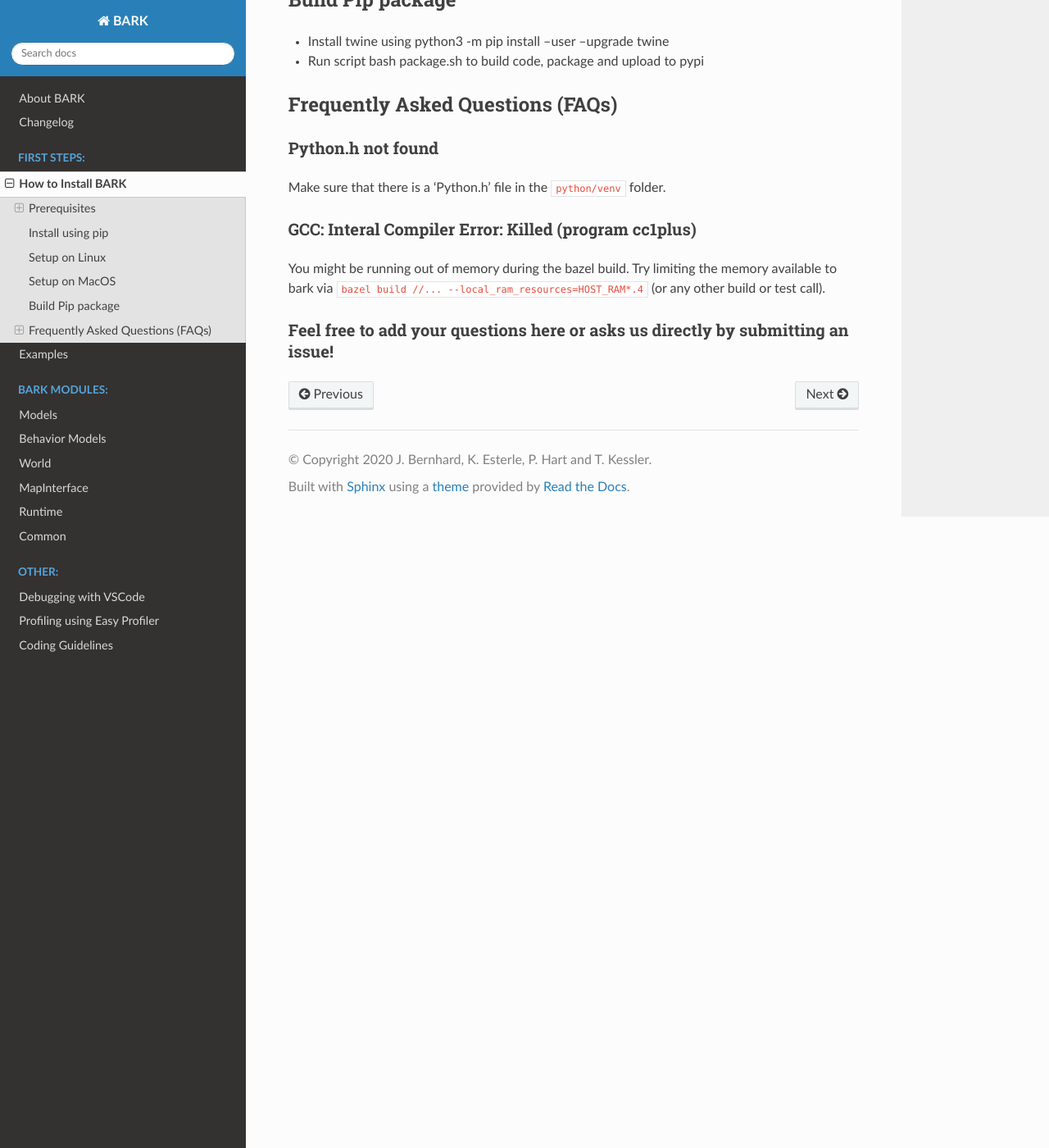
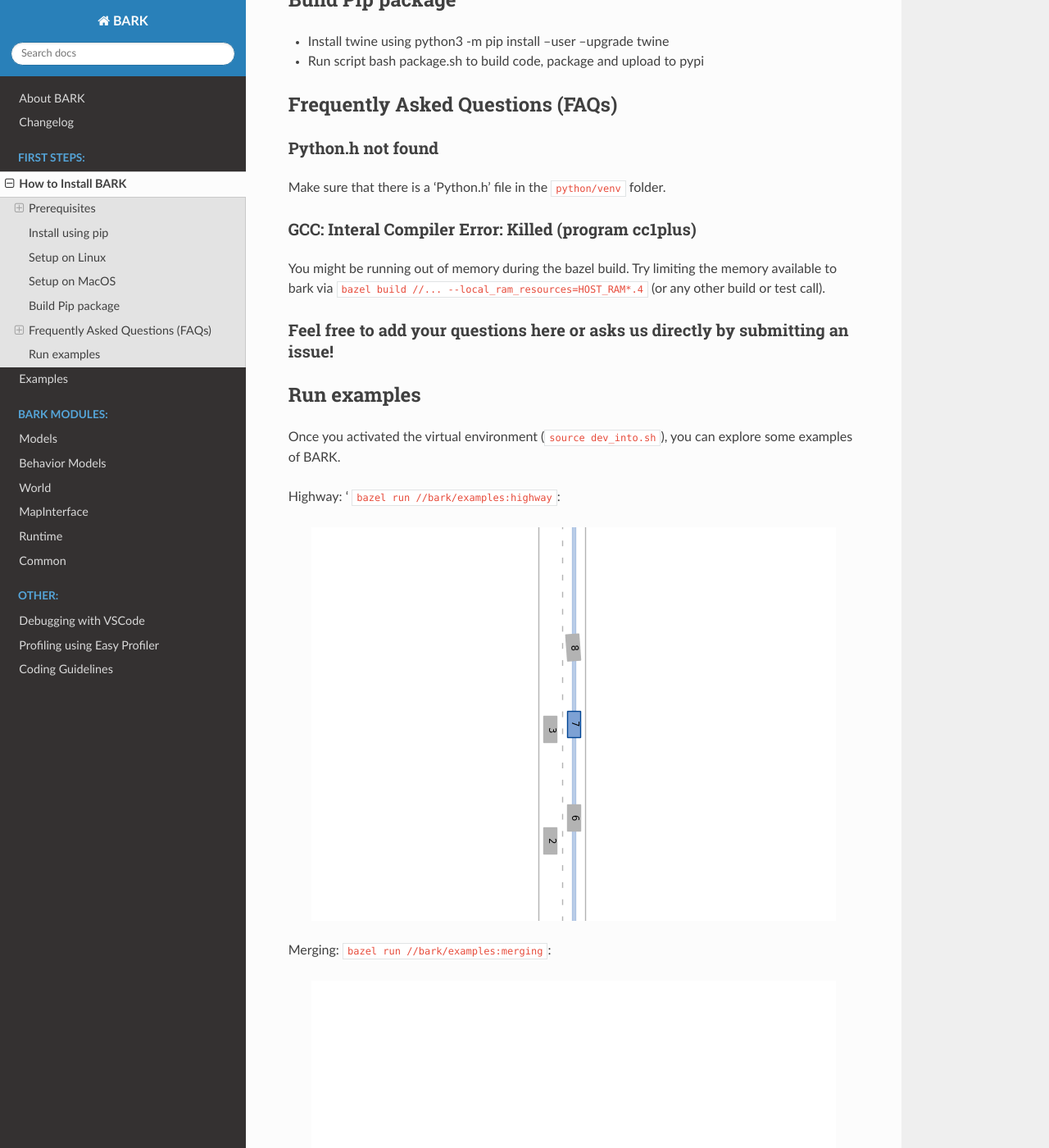
Before and after one commit to bark-simulator/bark, a Sphinx documentation site: the page built from docs/source/installation.md, in a window 1280 px wide and 1400 px high, scrolled down 1357 px. Shown: the whole window at 82% size. Built offline with Sphinx 7.4.7 and the Read the Docs theme 2.0.0, drawn with Linux system fonts in a browser that asks for light colours; some of the changed text lies outside the part shown.

```diff
--- a/docs/source/installation.md
+++ b/docs/source/installation.md
@@ -60,3 +60,22 @@ Try limiting the memory available to bark via
 `bazel build //... --local_ram_resources=HOST_RAM*.4` (or any other build or test call).
 
 ### Feel free to add your questions here or asks us directly by submitting an issue!
+
+
+## Run examples
+Once you activated the virtual environment (`source dev_into.sh`), you can explore some examples of BARK.
+
+Highway: ' `bazel run //bark/examples:highway`:
+<p align="center">
+<img src="https://github.com/bark-simulator/bark/raw/master/docs/source/gifs/bark_highway.gif" alt="BARK" />
+</p>
+
+Merging: `bazel run //bark/examples:merging`:
+<p align="center">
+<img src="https://github.com/bark-simulator/bark/raw/master/docs/source/gifs/bark_merging.gif" alt="BARK" />
+</p>
+
+Intersection: `bazel run //bark/examples:intersection`:
+<p align="center">
+<img src="https://github.com/bark-simulator/bark/raw/master/docs/source/gifs/bark_intersection.gif" alt="BARK" />
+</p>
```
Also changed, not shown: README.md (+11 -6 lines).
